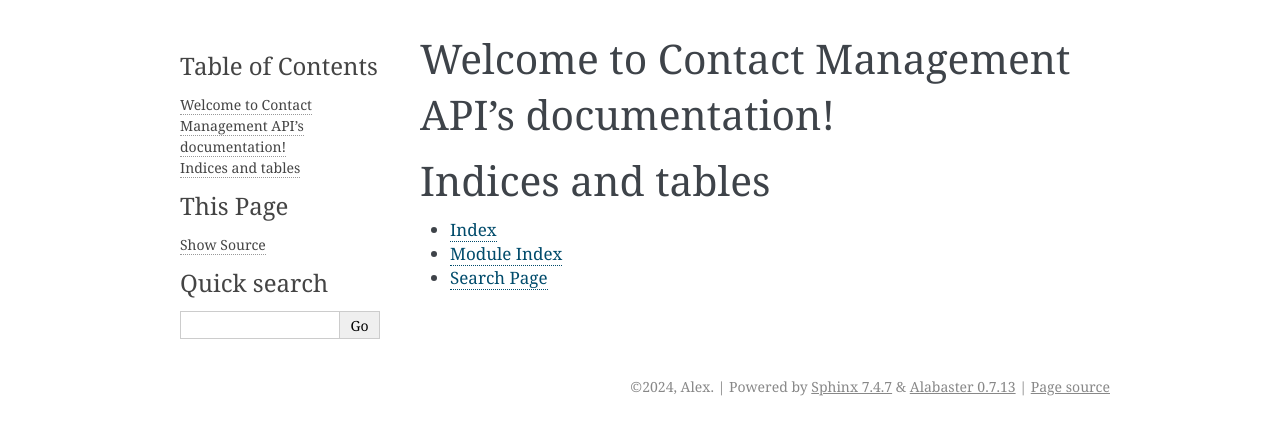
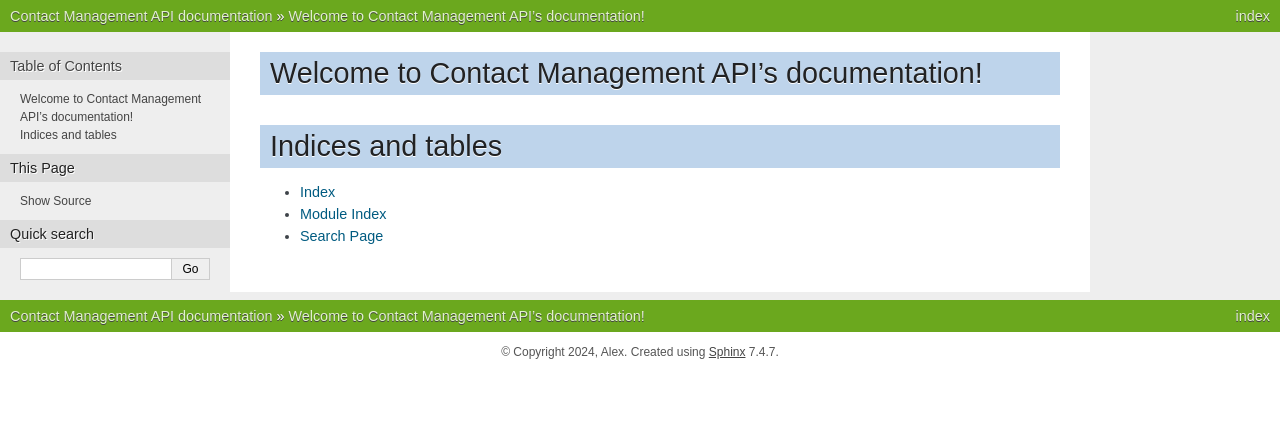
Before and after one commit to alex-nuclearboy/goit-python-web-hw14, a Sphinx documentation site: the page built from docs/index.rst, in a window 1280 px wide. Shown: the top 435 px of the page. Built offline with Sphinx 7.4.7, drawn with Linux system fonts in a browser that asks for light colours.

Commit message:
Update configuration settings
Added an absolute path to the parent directory
Specified a file with environment variables
Added an extension
Changed the theme

```diff
--- a/docs/conf.py
+++ b/docs/conf.py
@@ -6,6 +6,20 @@
 # -- Project information -----------------------------------------------------
 # https://www.sphinx-doc.org/en/master/usage/configuration.html#project-information
 
+import sys
+import os
+from pathlib import Path
+from dotenv import load_dotenv
+
+# Define the project root path
+project_root = Path('..')
+
+# Load environment variables from .env file
+load_dotenv(dotenv_path=project_root / '.env')
+
+# Add the project directory to the sys.path
+sys.path.append(os.path.abspath(project_root))
+
 project = 'Contact Management API'
 copyright = '2024, Alex'
 author = 'Alex'
@@ -13,15 +27,14 @@ author = 'Alex'
 # -- General configuration ---------------------------------------------------
 # https://www.sphinx-doc.org/en/master/usage/configuration.html#general-configuration
 
-extensions = []
+extensions = ['sphinx.ext.autodoc']
 
 templates_path = ['_templates']
 exclude_patterns = ['_build', 'Thumbs.db', '.DS_Store']
 
 
-
 # -- Options for HTML output -------------------------------------------------
 # https://www.sphinx-doc.org/en/master/usage/configuration.html#options-for-html-output
 
-html_theme = 'alabaster'
+html_theme = 'nature'
 html_static_path = ['_static']
```
